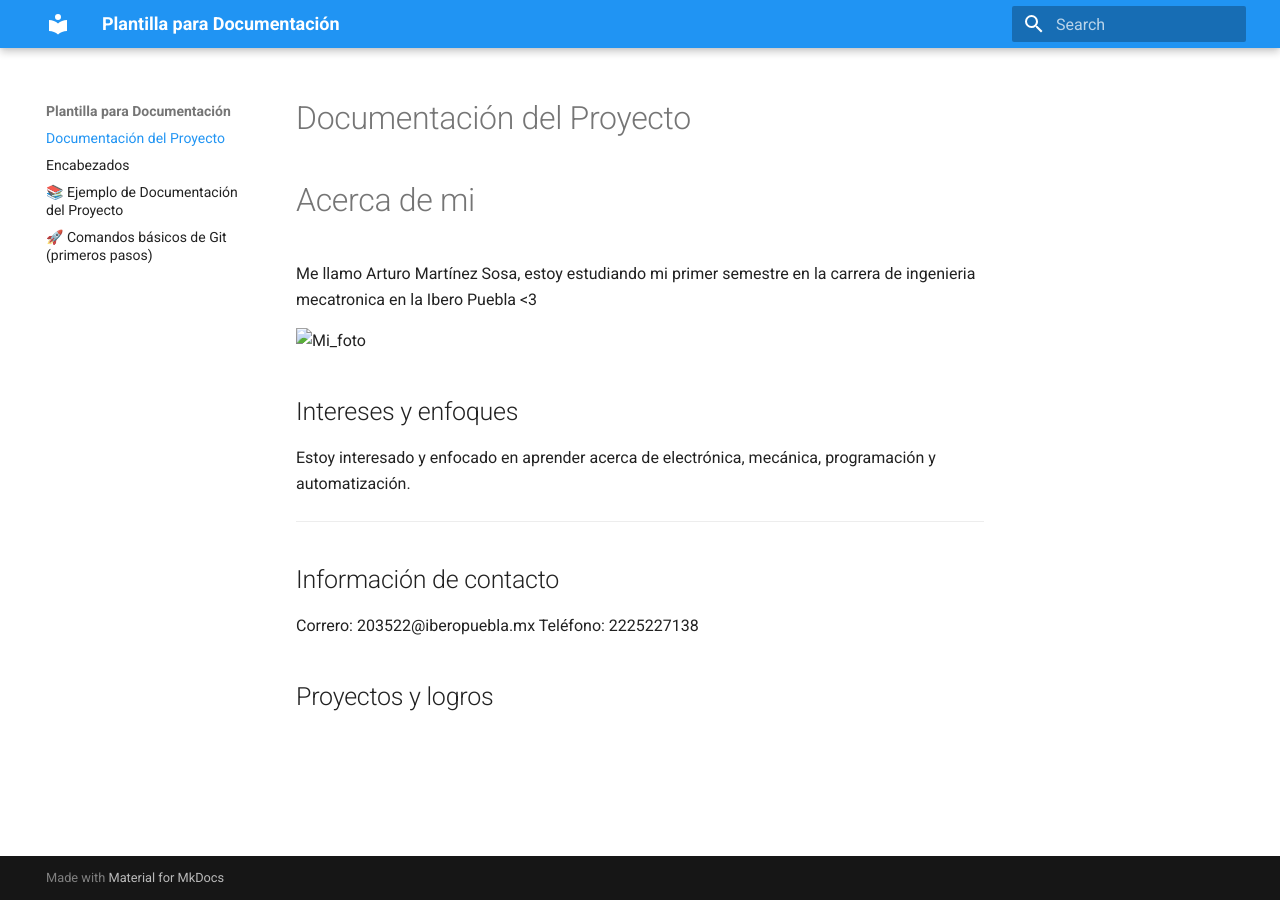
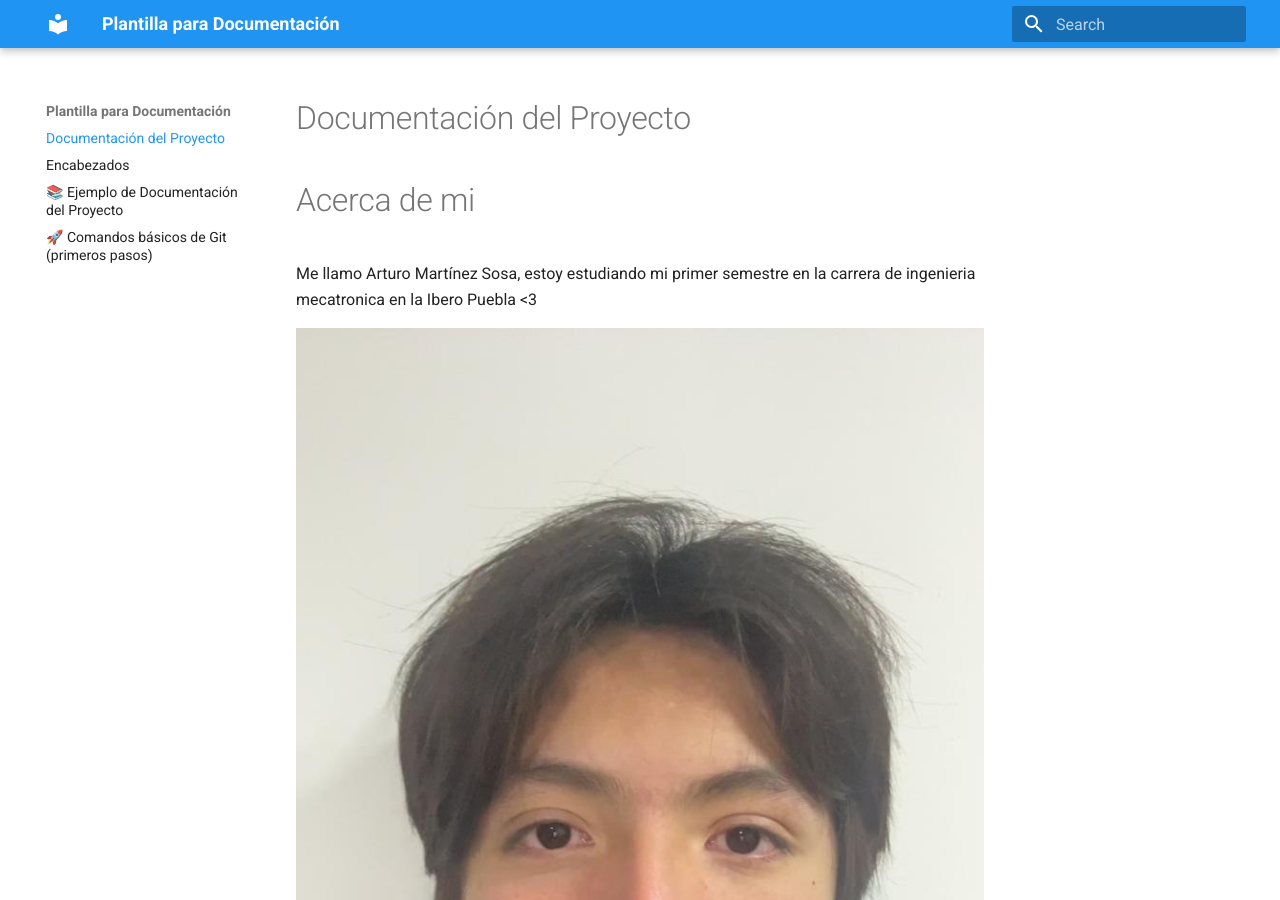
Before and after one commit to Arturo203522/portafolio-ibero, an MkDocs documentation site: the page built from docs/index.md, in a window 1280 px wide and 900 px high. Built offline with MkDocs 1.6.1 and Material for MkDocs 9.7.7, drawn with Linux system fonts in a browser that asks for light colours.

Commit message:
Update index.md

```diff
--- a/docs/index.md
+++ b/docs/index.md
@@ -4,8 +4,8 @@
 #Acerca de mi
 Me llamo Arturo Martínez Sosa, estoy estudiando mi primer semestre en la carrera de ingenieria mecatronica en la Ibero Puebla <3
 
-![Mi_foto](docs/recursos/imgs/e0102d36-a17b-4e09-b34b-cdabb99c347d.jpg)
-
+![Mifoto](recursos/imgs/e0102d36-a17b-4e09-b34b-cdabb99c347d.jpg)
+ ---
 ##Intereses y enfoques
 Estoy interesado y enfocado en aprender acerca de electrónica, mecánica, programación y automatización.
 
```
